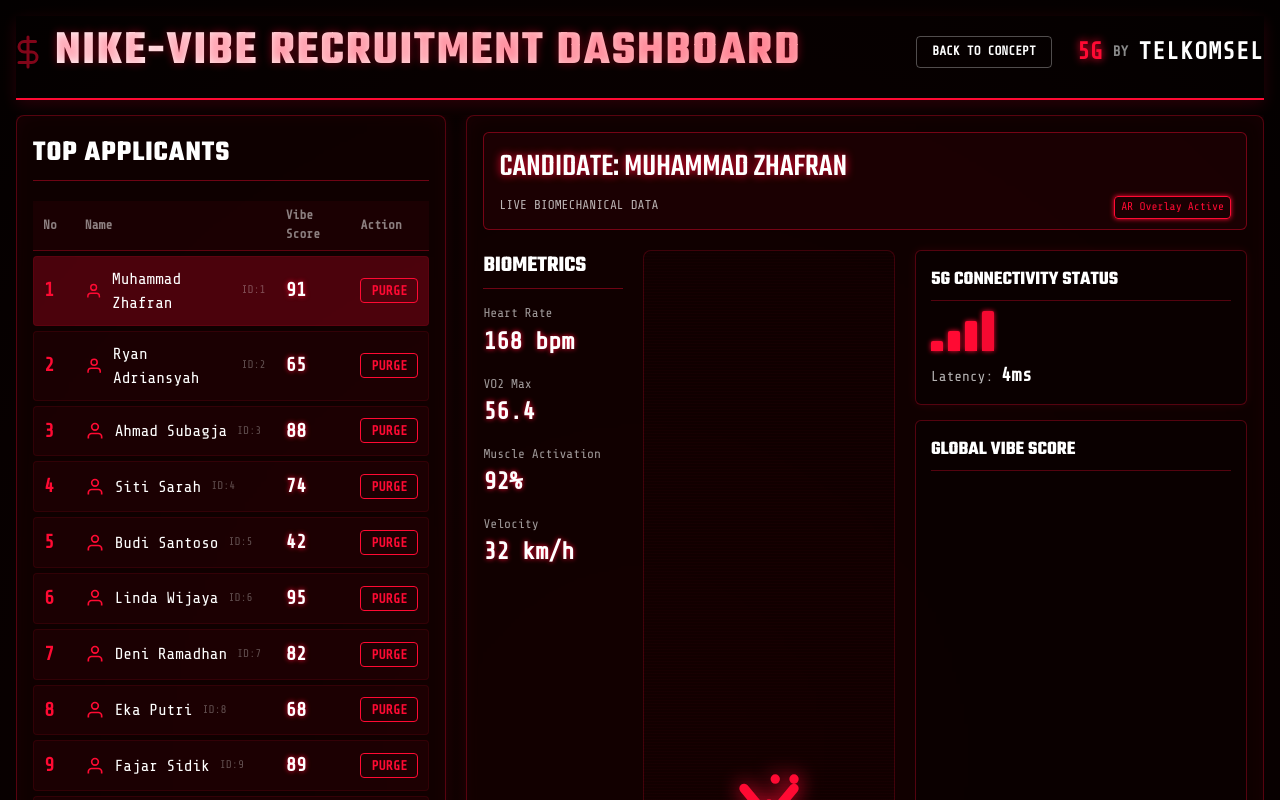
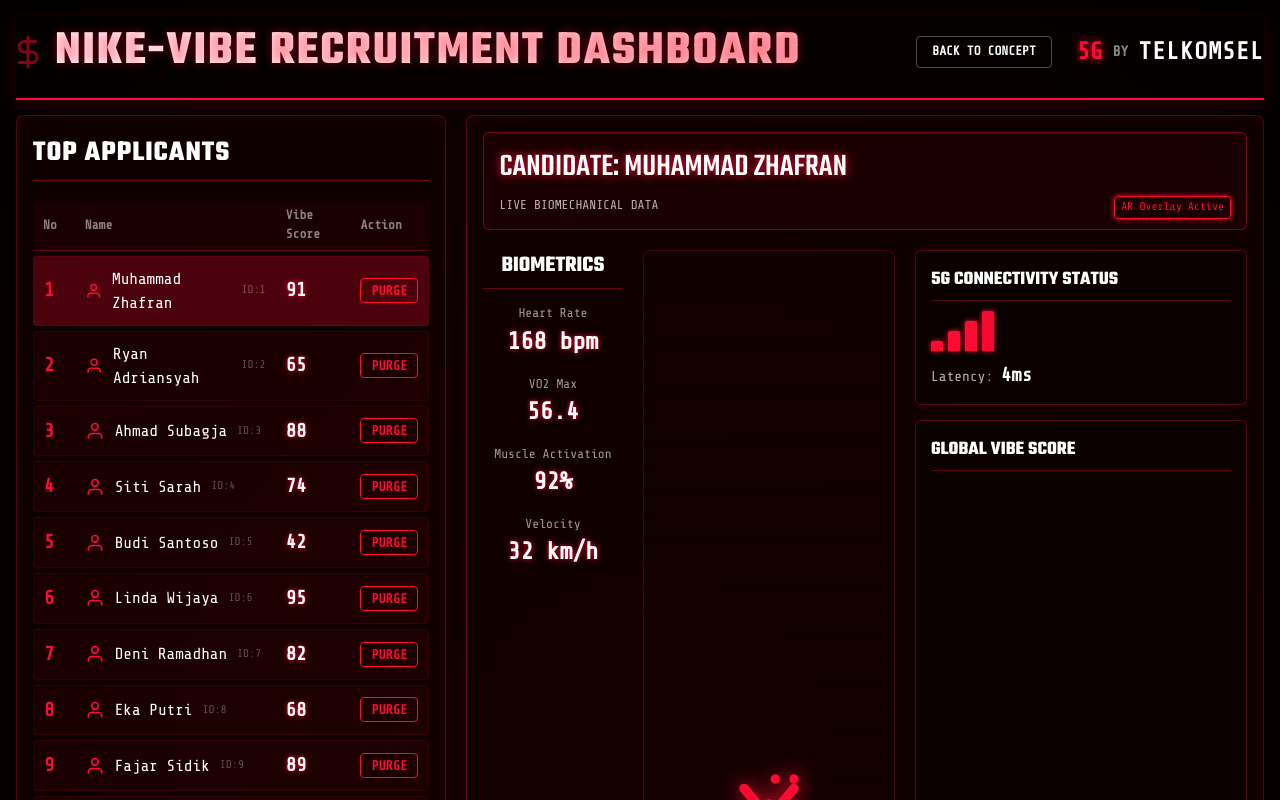
Before and after one commit to Nosdovah/collaboration_innovation, a Vue app in the folder nike_vibe_recruitment/: page / in a window 1280 px wide. Shown: the top 800 px of the page. Built offline with nearby package versions, Linux system fonts and the light colour scheme.

Commit message:
fix: biometrics data update

```diff
--- a/nike_vibe_recruitment/src/views/Dashboard.vue
+++ b/nike_vibe_recruitment/src/views/Dashboard.vue
@@ -167,6 +167,8 @@
   display: flex;
   flex-direction: column;
   gap: 15px;
+  align-items: center;
+  text-align: center;
 }
 
 .bio-stats h3 {
@@ -176,6 +178,7 @@
   margin: 0;
   border-bottom: 1px solid rgba(255, 10, 51, 0.4);
   padding-bottom: 5px;
+  width: 100%;
 }
 
 .stat-box { display: flex; flex-direction: column; }
```
